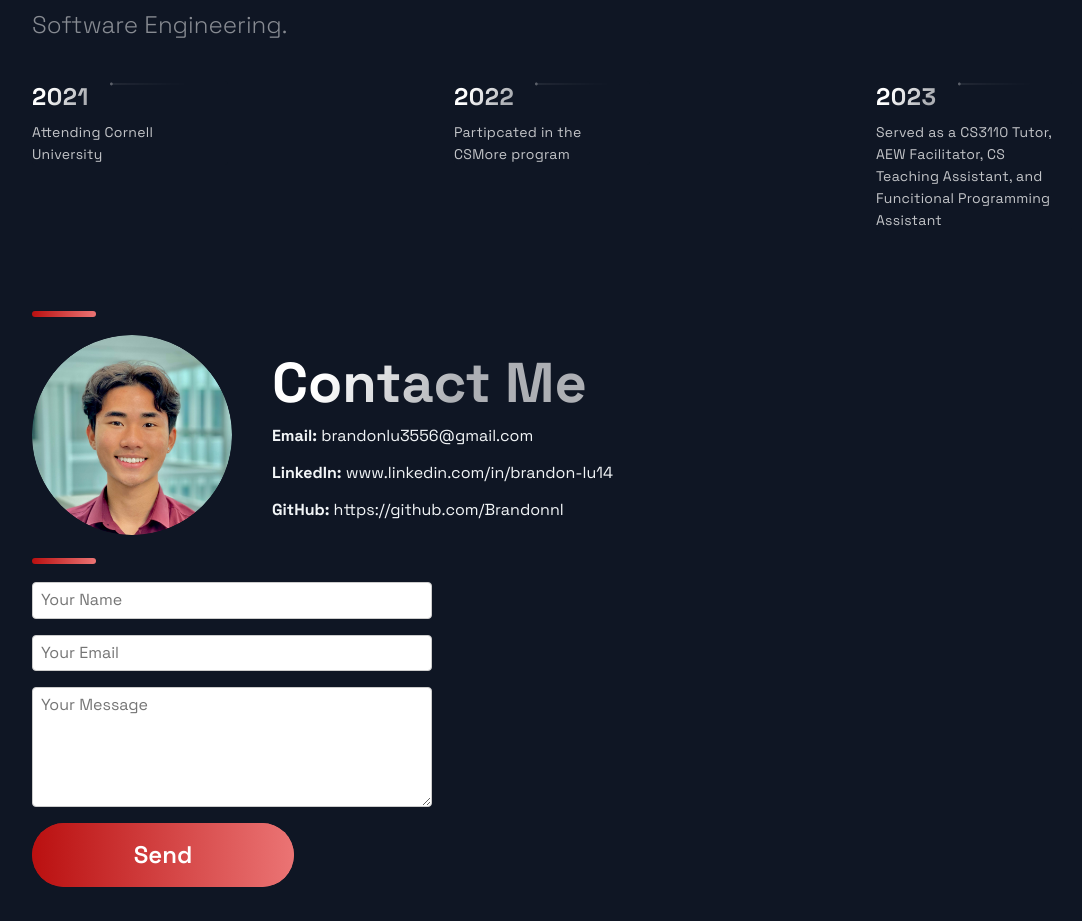
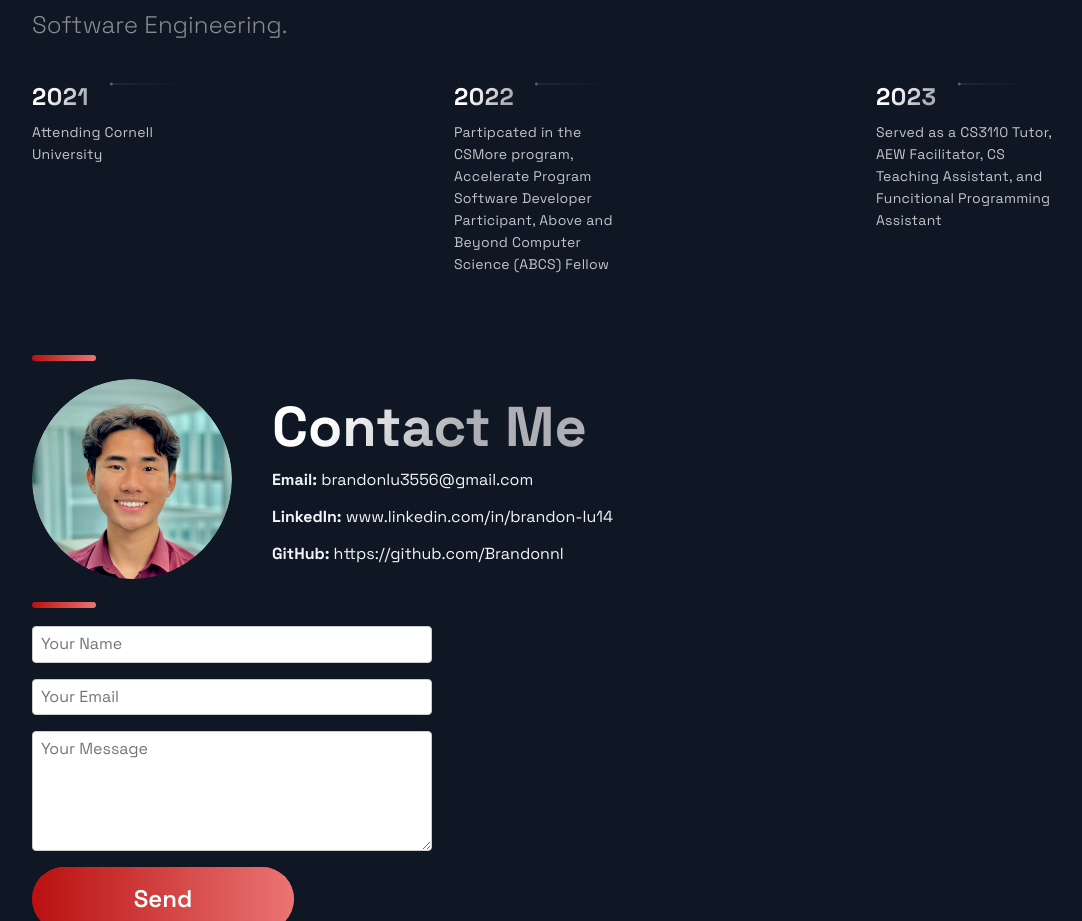
Before and after one commit to Brandonnl/portfolio_website, a Next.js app: page / in a window 1280 px wide. Shown: the part 3441-4362 px from the top of the page, without its empty margins (88-1170 px from the left). Built offline with nearby package versions, Linux system fonts and the light colour scheme.

Commit message:
TimeLine changes

```diff
--- a/src/constants/constants.js
+++ b/src/constants/constants.js
@@ -41,6 +41,6 @@ export const projects = [
 
 export const TimeLineData = [
   { year: 2021, text: 'Attending Cornell University', },
-  { year: 2022, text: 'Partipcated in the CSMore program', },
+  { year: 2022, text: 'Partipcated in the CSMore program, Accelerate Program Software Developer Participant, Above and Beyond Computer Science (ABCS) Fellow' },
   { year: 2023, text: 'Served as a CS3110 Tutor, AEW Facilitator, CS Teaching Assistant, and Funcitional Programming Assistant', },
 ];
```
